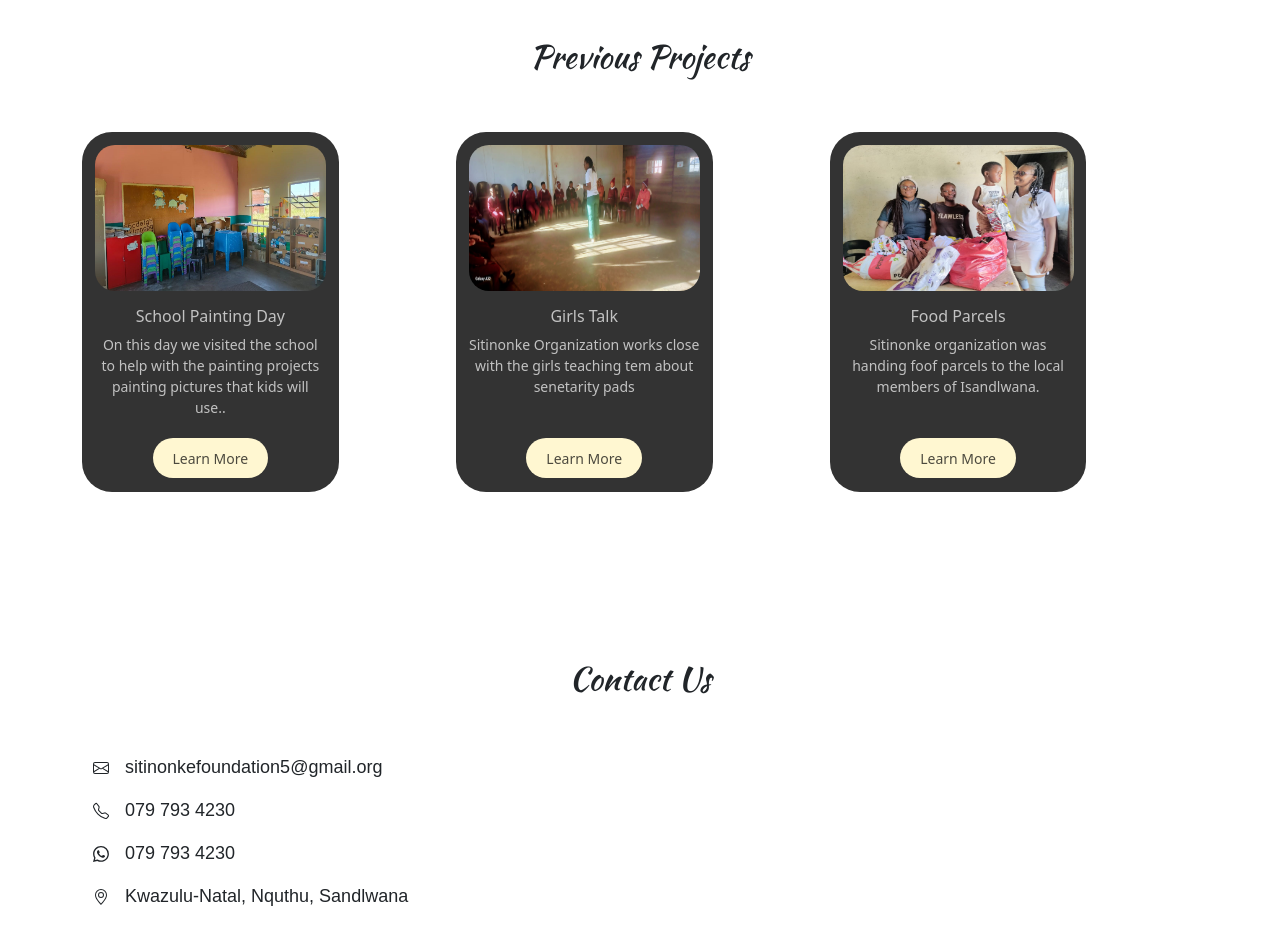
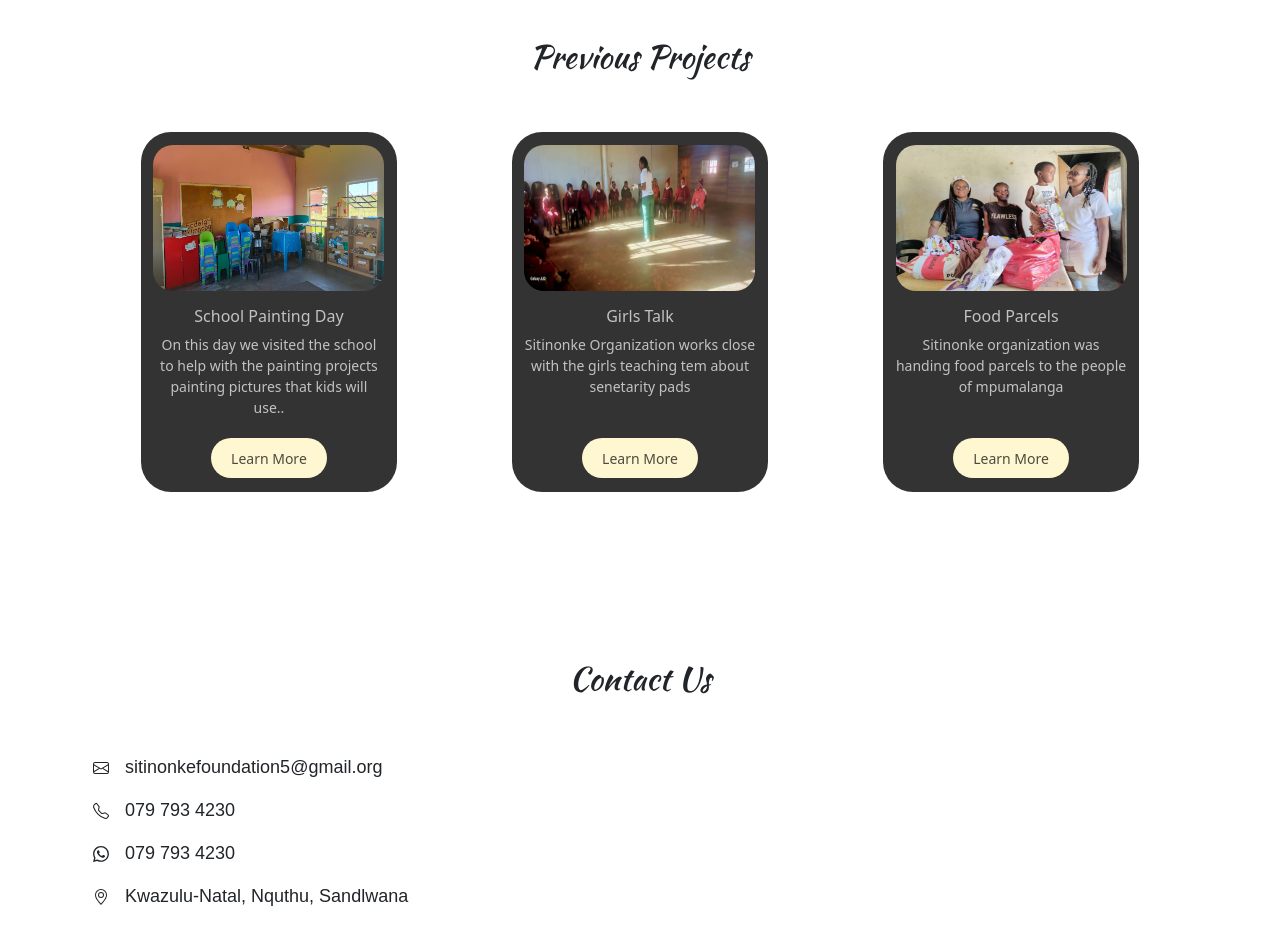
Before and after one commit to siyabongasamkelo/npo, a React (Create React App) app in the folder client/organization/: page / in a window 1280 px wide. Shown: the part 2120-3049 px from the top of the page. Built offline with nearby package versions, Linux system fonts and the light colour scheme; a web font is replaced by a local one.

Commit message:
few last commits

```diff
--- a/client/organization/src/components/PreviousProjects.js
+++ b/client/organization/src/components/PreviousProjects.js
@@ -28,7 +28,7 @@ const PreviousProjects = () => {
           name={"Food Parcels"}
           photo={food}
           description={
-            "Sitinonke organization was handing foof parcels to the local members of Isandlwana."
+            "Sitinonke organization was handing food parcels to the people of mpumalanga"
           }
         />
       </ProjectsCover>
--- a/client/organization/src/components/PreviousProjects.styled.js
+++ b/client/organization/src/components/PreviousProjects.styled.js
@@ -12,7 +12,8 @@ export const ProjectsCover = styled.div`
   margin-top: 5%;
   margin-bottom: 5%;
   display: flex;
-  justify-content: space-between;
+  justify-content: space-evenly;
+  width: 100%;
 
   @media only screen and (max-width: 600px) {
     flex-direction: column;
@@ -22,5 +23,6 @@ export const ProjectsCover = styled.div`
   }
   @media only screen and (min-width: 992px) {
     flex-direction: row;
+    margin-left: 5%;
   }
 `;
--- a/client/organization/src/components/ProjectDetails.js
+++ b/client/organization/src/components/ProjectDetails.js
@@ -47,7 +47,7 @@ const ProjectDetails = () => {
           before={food1}
           after={food2}
           description={
-            "Sitinonke organization was handing foof parcels to the local members of Isandlwana went all out in Sandlwana Area hadning out food parcels to everyone who was in need of food , They aim to gether even more food and expand their serving areas next time."
+            "We keep on helping where we can on this day we paid a visit to a family of two, a single young mother where we were able to buy groceries for them and some clothes for Christmas. Thanks to our donor Ann Friedholm with her team we appreciated your help. As we continue to grow we continue to help families in need with our food parcels of our journey to feed more families."
           }
         />
       </ProjectDetailsCover>
```
